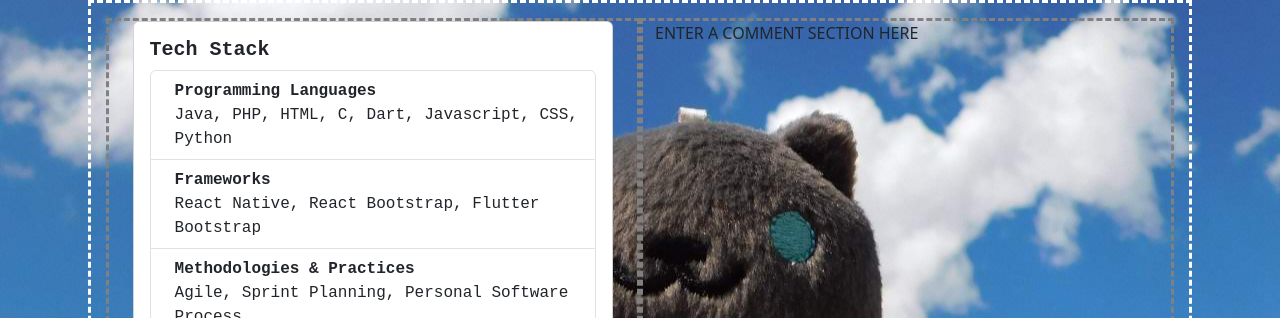
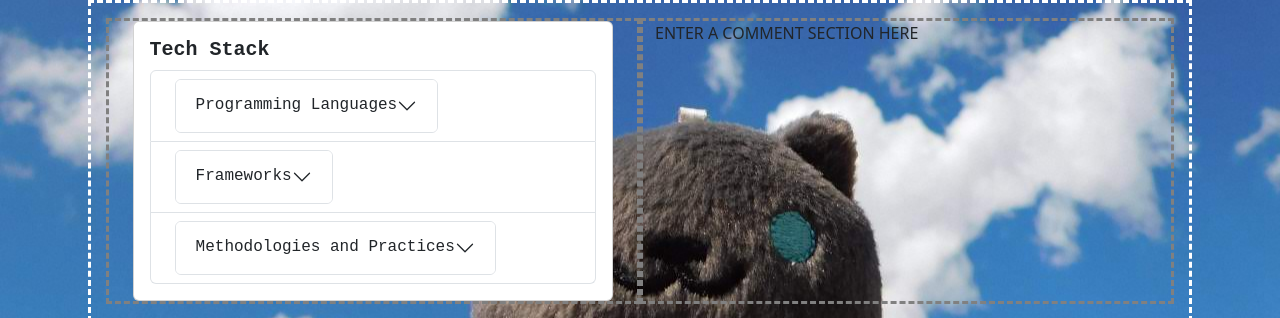
Before and after one commit to miriamrami/meow-port-app, a React (Create React App) app in the folder meow-port-app/: page / in a window 1280 px wide. Shown: the part 634-952 px from the top of the page. Built offline with nearby package versions, Linux system fonts and the light colour scheme.

Commit message:
added accordion components and a list inside the accordions

```diff
--- a/meow-port-app/src/Home.js
+++ b/meow-port-app/src/Home.js
@@ -1,7 +1,7 @@
 import React from "react";
 import { Link } from "react-router-dom";
 import "./cssFiles//Home.css";
-import { Container, Row, Col, Card, Nav, Navbar, Button, ListGroup } from "react-bootstrap";
+import { Container, Row, Col, Card, Nav, Navbar, Button, ListGroup, Accordion, ListGroupItem} from "react-bootstrap";
 import ghcImg from "./imgs/miriamAtGHC.jpg";
 
 const Home = () => {
@@ -54,20 +54,56 @@ const Home = () => {
 									<ListGroup as="ol">
       									<ListGroup.Item as="li" className="d-flex justify-content-between align-items-start">
         									<div className="ms-2 me-auto">
-          										<div className="fw-bold">Programming Languages</div>
-												Java, PHP, HTML, C, Dart, Javascript, CSS, Python
+											<Accordion>
+    											<Accordion.Item eventKey="0">
+        											<Accordion.Header>Programming Languages</Accordion.Header>
+        												<Accordion.Body>
+														<ul>
+              												<li>Python</li>
+              												<li>Java</li>
+              												<li>Dart</li>
+              												<li>HTML</li>
+              												<li>JavaScript</li>
+              												<li>TypeScript</li>
+              												<li>CSS</li>
+              												<li>PHP</li>
+              												<li>SQL</li>
+            											</ul>
+        												</Accordion.Body>
+												</Accordion.Item>
+											</Accordion>
 											</div>
       									</ListGroup.Item>
       									<ListGroup.Item as="li" className="d-flex justify-content-between align-items-start">
         									<div className="ms-2 me-auto">
-          										<div className="fw-bold">Frameworks</div>
-          										React Native, React Bootstrap, Flutter Bootstrap
+											<Accordion >
+    											<Accordion.Item eventKey="1">
+        											<Accordion.Header>Frameworks</Accordion.Header>
+        												<Accordion.Body>
+														<ul>
+              												<li>React Native</li>
+              												<li>React Native</li>
+              												<li>Flutter Bootstrap</li>
+            											</ul>
+        												</Accordion.Body>
+												</Accordion.Item>
+											</Accordion>
         									</div>
       									</ListGroup.Item>
 										  <ListGroup.Item as="li" className="d-flex justify-content-between align-items-start">
         									<div className="ms-2 me-auto">
-          										<div className="fw-bold">Methodologies & Practices</div>
-          										Agile, Sprint Planning, Personal Software Process
+											<Accordion >
+    											<Accordion.Item eventKey="2">
+        											<Accordion.Header>Methodologies and Practices</Accordion.Header>
+        												<Accordion.Body>
+														<ul>
+              												<li>Agile</li>
+              												<li>Aprint Planning</li>
+              												<li>Personal Software Process</li>
+            											</ul>
+        												</Accordion.Body>
+												</Accordion.Item>
+											</Accordion>
         									</div>
       									</ListGroup.Item>
     								</ListGroup>
--- a/meow-port-app/src/cssFiles/Home.css
+++ b/meow-port-app/src/cssFiles/Home.css
@@ -55,6 +55,10 @@
   font-weight: bold;
 }
 
+li{
+  list-style-type: none;
+}
+
 .row1{
   margin: auto;
   width: 49%;
```
